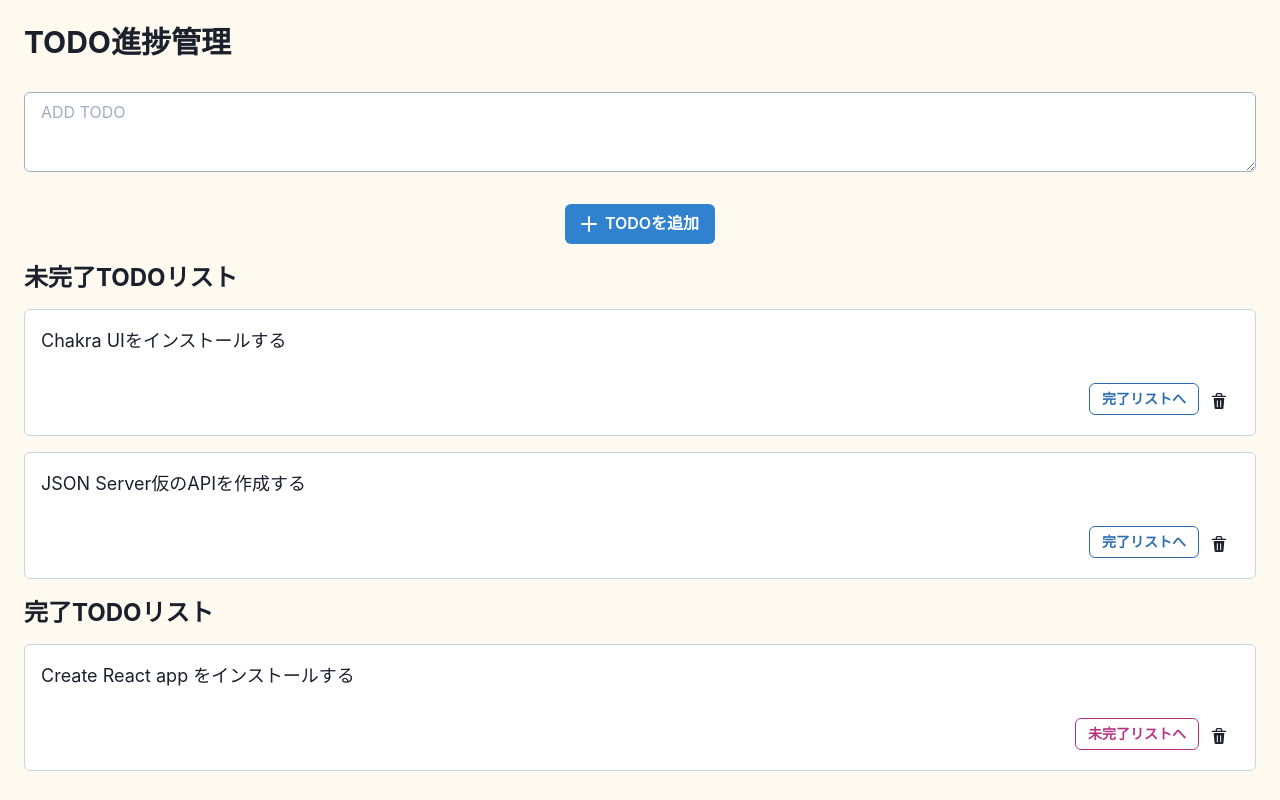
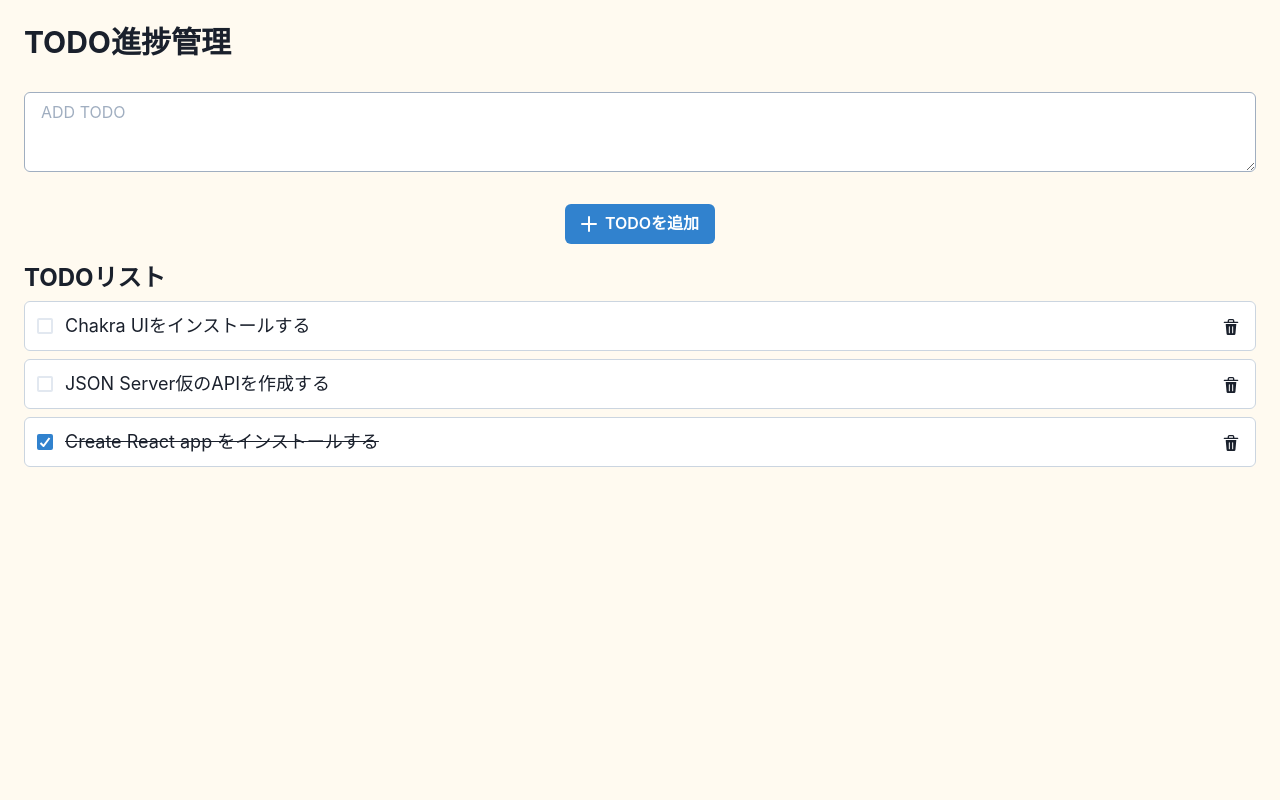
Before and after one commit to niharu/react-practice, a React (Create React App) app: page / in a window 1280 px wide. Built offline with nearby package versions, Linux system fonts and the light colour scheme; data requests are answered from the project's data file.

Commit message:
未完了と完了で表示場所を分けずに、チェックボックスで状態を変更できるように修正

```diff
--- a/src/components/App.js
+++ b/src/components/App.js
@@ -31,16 +31,6 @@ function App() {
 
   console.log("TODOリスト:", todoList);
 
-  const inCompletedList = todoList.filter((todo) => {
-    return !todo.done;
-  });
-
-  console.log("未完了TODOリスト:", inCompletedList);
-
-  const completedList = todoList.filter((todo) => {
-    return todo.done;
-  });
-
   return (
     <Container centerContent p={{ base: "4", md: "6" }} maxWidth="31xl">
       <TodoTitle title="TODO進捗管理" as="h1"
@@ -53,11 +43,7 @@ function App() {
 
       <TodoList
       fontSize={{base:"xl",md:"2xl"}} mt="5"
-      title="未完了TODOリスト" as="h2" todoList={inCompletedList} toggleTodoListItemStatus={toggleTodoListItemStatus} deleteTodoListItem={deleteTodoListItem} />
-
-      <TodoList
-      fontSize={{base:"xl",md:"2xl"}} mt="5"
-      title="完了TODOリスト" as="h2" todoList={completedList} toggleTodoListItemStatus={toggleTodoListItemStatus} deleteTodoListItem={deleteTodoListItem} />
+      title="TODOリスト" as="h2" todoList={todoList} toggleTodoListItemStatus={toggleTodoListItemStatus} deleteTodoListItem={deleteTodoListItem} />
     </Container>
   );
 }
--- a/src/components/TodoItem.js
+++ b/src/components/TodoItem.js
@@ -1,34 +1,42 @@
-import { ListItem, Text, Flex, Button, IconButton } from "@chakra-ui/react";
+import { ListItem, Text, Flex, Button, IconButton, Checkbox, Box, Spacer, Center } from "@chakra-ui/react";
 
 import { DeleteIcon } from "@chakra-ui/icons";
 
 export const TodoItem = ({ todo, toggleTodoListItemStatus, deleteTodoListItem }) => {
+
   const handleToggleTodoListItemStatus = () => toggleTodoListItemStatus(todo.id, todo.done);
 
   const handleDeleteTodoListItem = () => deleteTodoListItem(todo.id);
 
-  const label = todo.done ? "未完了リストへ" : "完了リストへ";
-  const setColorSheme = todo.done ? "pink" : "blue";
+  const onclickSample = () => {
+    console.log("click!");
+  };
+
   return (
     <ListItem
       borderWidth="1px"
-      p="4"
-      mt="4"
+      p="1"
+      mt="2"
       bg="white"
       borderRadius="md"
       borderColor="gray.300">
-      <Text mb="6">{todo.content}</Text>
       <Flex align="center" justify="flex-end">
-        <Button
-          colorScheme={setColorSheme}
-          variant="outline"
-          size="sm"
-          onClick={handleToggleTodoListItemStatus}>{label}</Button>
-        <IconButton
-          icon={<DeleteIcon />}
-          variant="unstyled"
-          aria-label="delete"
-          onClick={handleDeleteTodoListItem} />
+        <Center>
+          <Checkbox ml="2" onChange={handleToggleTodoListItemStatus} isChecked={todo.done} />
+          <Text
+            ml="3"
+            onClick={onclickSample} >
+            {todo.done ? <del>{todo.content}</del> : todo.content}
+          </Text>
+        </Center>
+        <Spacer />
+        <Box>
+          <IconButton
+            icon={<DeleteIcon />}
+            variant="unstyled"
+            aria-label="delete"
+            onClick={handleDeleteTodoListItem} />
+        </Box>
       </Flex>
     </ListItem>
   )
```
